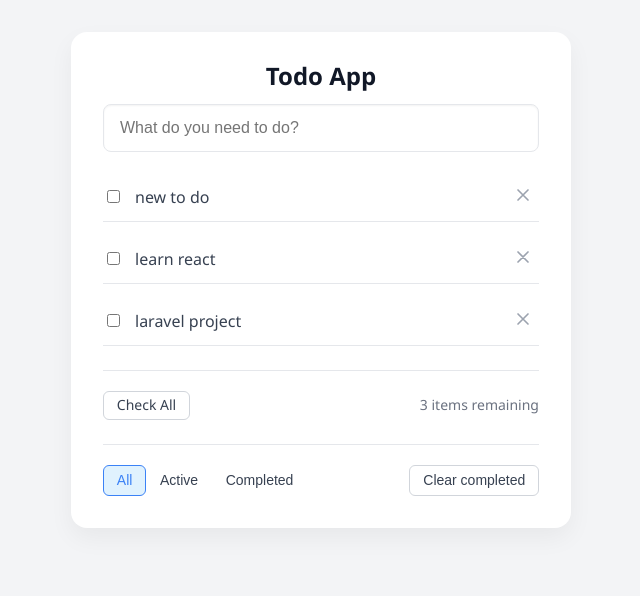
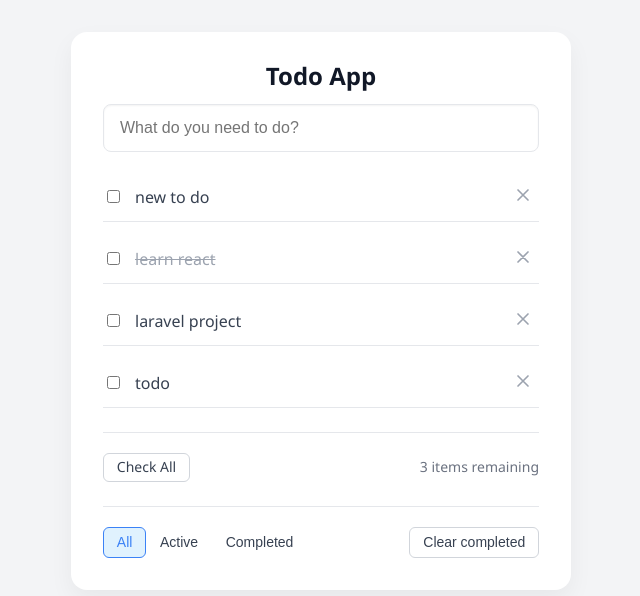
Before and after one commit to aungkyawth3t/react-todo, a React (Create React App) app: page / in a window 1280 px wide. Shown: the top 596 px of the page, without its empty margins (319-959 px from the left). Built offline with nearby package versions, Linux system fonts and the light colour scheme; data requests are answered from the project's data file; the HTML template or start-up script is replaced by a standard one.

Commit message:
checkall

```diff
--- a/package.json
+++ b/package.json
@@ -13,7 +13,7 @@
   },
   "scripts": {
     "start": "react-scripts start",
-    "dev" : "json-server -w src/data/db.json --port=3001",
+    "dev": "json-server -w src/data/db.json --port=3001",
     "build": "react-scripts build",
     "test": "react-scripts test",
     "eject": "react-scripts eject"
--- a/src/App.js
+++ b/src/App.js
@@ -61,6 +61,20 @@ function App() {
     });
   }
 
+  let checkAll = () => {
+    todos.forEach(t => {
+      t.completed = true;
+      updateToDo(t);
+    });
+    setTodos((prevState) => {
+      return prevState.map(t => {
+        return { ...t, completed: true }
+      })
+    })
+  }
+
+  let remainingTodos = todos.filter(t => !t.completed).length;
+
   return (
     <div className="todo-app-container">
       <div className="todo-app">
@@ -68,7 +82,7 @@ function App() {
 
         <TodoForm addToDo={addToDo} />
         <TodoList todos={todos} deleteTodo={deleteTodo} updateToDo={updateToDo} />
-        <CheckAllAndRemaining />
+        <CheckAllAndRemaining remainingTodos={remainingTodos} checkAll={checkAll} />
 
         {/* TodoFilter */}
         <div className="other-buttons-container">
--- a/src/components/CheckAllAndRemaining.js
+++ b/src/components/CheckAllAndRemaining.js
@@ -1,12 +1,12 @@
 import React from 'react'
 
-export default function CheckAllAndRemaining() {
+export default function CheckAllAndRemaining({ remainingTodos, checkAll }) {
   return (
     <div className="check-all-container">
-        <div>
-            <div className="button">Check All</div>
-        </div>
-        <span>3 items remaining</span>
+      <div>
+        <div className="button" onClick={() => checkAll()}>Check All</div>
+      </div>
+      <span> {remainingTodos} item{remainingTodos > 1 ? 's' : ''} remaining</span>
     </div>
   )
 }
--- a/src/data/db.json
+++ b/src/data/db.json
@@ -8,12 +8,17 @@
     {
       "id": 0.4411989058435696,
       "title": "learn react ",
-      "completed": false
+      "completed": true
     },
     {
       "id": 0.12025852960090355,
       "title": "laravel project ",
       "completed": false
+    },
+    {
+      "id": 0.2910360868372972,
+      "title": "todo ",
+      "completed": false
     }
   ]
 }
```
